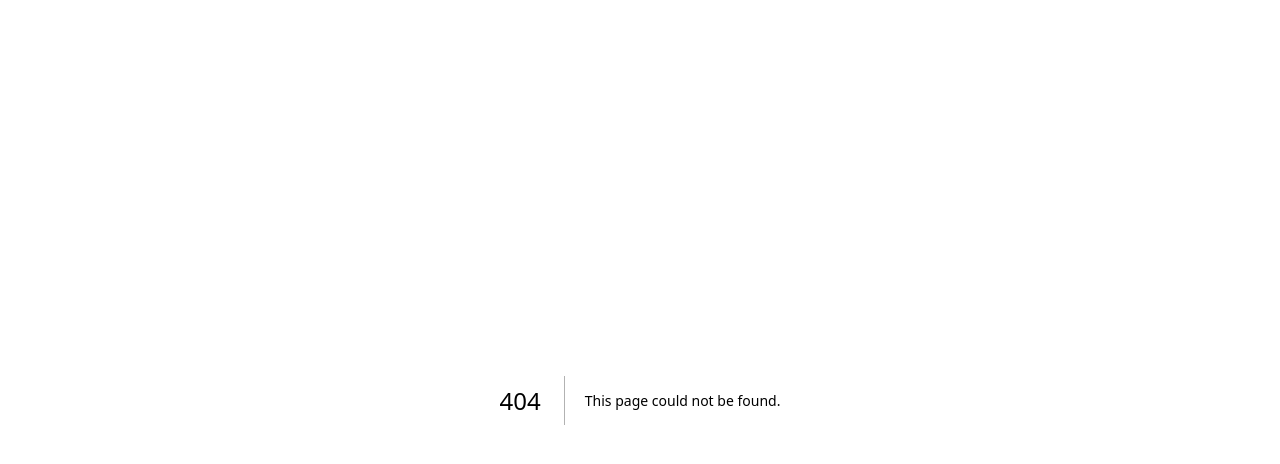
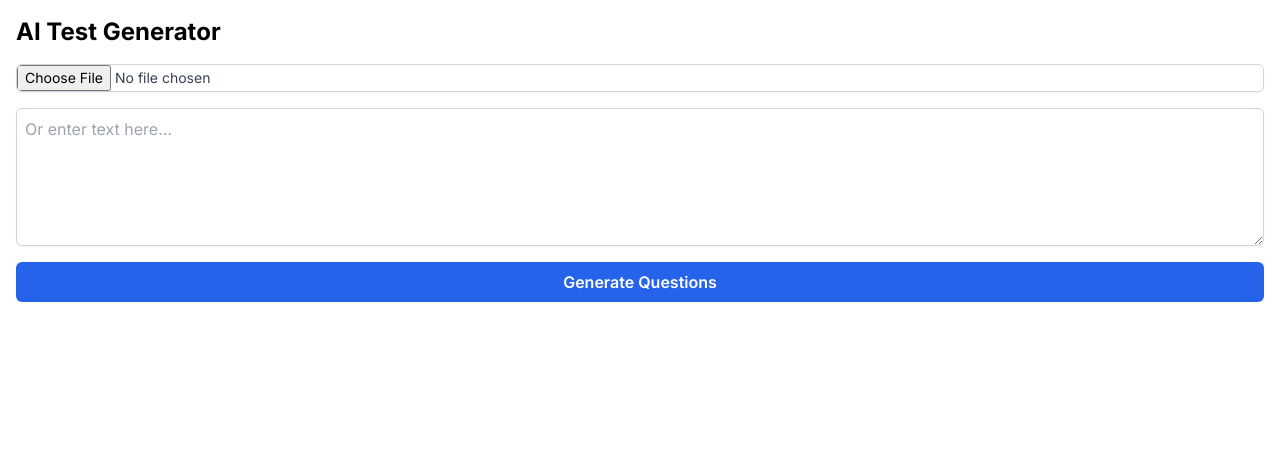
Before and after one commit to Appile1/hackathon-project-timeManagement-app, a Next.js app: page /Quiz in a window 1280 px wide. Before the commit this address had no page. Shown: the top 464 px of the page. Built offline with nearby package versions, Linux system fonts and the light colour scheme.

Commit message:
added the basic code to make the ai quiz section in progress

```diff
--- /dev/null
+++ b/src/app/Quiz/page.tsx
@@ -0,0 +1,47 @@
+"use client";
+
+import { useState } from "react";
+import FileUpload from "../../componets/FileUpload/FileUpload";
+import QuestionDisplay from "../../componets/QuestionDisplay/QuestionDisplay";
+
+export default function Home() {
+  const [questions, setQuestions] = useState([]);
+  const [isLoading, setIsLoading] = useState(false);
+
+  const handleTextExtracted = async (text: string) => {
+    setIsLoading(true);
+    try {
+      const response = await fetch("/api/generate-questions", {
+        method: "POST",
+        headers: {
+          "Content-Type": "application/json",
+        },
+        body: JSON.stringify({ text }),
+      });
+
+      if (response.ok) {
+        const { questions } = await response.json();
+        setQuestions(questions);
+      } else {
+        console.error("Failed to generate questions");
+      }
+    } catch (error) {
+      console.error("Error generating questions:", error);
+    }
+    setIsLoading(false);
+  };
+
+  return (
+    <main className="container mx-auto p-4">
+      <h1 className="text-2xl font-bold mb-4">AI Test Generator</h1>
+      <FileUpload onTextExtracted={handleTextExtracted} />
+      {isLoading && <p className="mt-4">Generating questions...</p>}
+      {questions.length > 0 && (
+        <div className="mt-8">
+          <h2 className="text-xl font-semibold mb-4">Generated Questions</h2>
+          <QuestionDisplay questions={questions} />
+        </div>
+      )}
+    </main>
+  );
+}
--- /dev/null
+++ b/src/app/api/extract-text/route.ts
@@ -0,0 +1,21 @@
+import { NextRequest, NextResponse } from "next/server";
+import { Readable } from "stream";
+import * as pdfParse from "pdf-parse";
+
+export async function POST(req: NextRequest) {
+  const formData = await req.formData();
+  const file = formData.get("file") as File;
+
+  if (!file) {
+    return NextResponse.json({ error: "No file uploaded" }, { status: 400 });
+  }
+
+  try {
+    const buffer = await file.arrayBuffer();
+    const data = await pdfParse(Buffer.from(buffer));
+    return NextResponse.json({ text: data.text });
+  } catch (error) {
+    console.error("Error parsing PDF:", error);
+    return NextResponse.json({ error: "Failed to parse PDF" }, { status: 500 });
+  }
+}
--- /dev/null
+++ b/src/app/api/generate-questions/route.ts
@@ -0,0 +1,42 @@
+import { NextRequest, NextResponse } from "next/server";
+import OpenAI from "openai";
+
+const openai = new OpenAI({
+  apiKey: process.env.OPENAI_API_KEY,
+});
+
+export async function POST(req: NextRequest) {
+  const { text } = await req.json();
+
+  if (!text) {
+    return NextResponse.json({ error: "No text provided" }, { status: 400 });
+  }
+
+  try {
+    const response = await openai.chat.completions.create({
+      model: "gpt-3.5-turbo",
+      messages: [
+        {
+          role: "system",
+          content:
+            "You are a helpful assistant that generates multiple-choice questions based on given text.",
+        },
+        {
+          role: "user",
+          content: `Generate 5 multiple-choice questions from the following text. Each question should have 4 options, and one should be marked as the correct answer. If the content doesn't lend itself to multiple-choice questions, generate true/false questions instead. Format the output as a JSON array of question objects.\n\nText: ${text}`,
+        },
+      ],
+      temperature: 0.7,
+      max_tokens: 1000,
+    });
+
+    const questions = JSON.parse(response.choices[0].message.content || "[]");
+    return NextResponse.json({ questions });
+  } catch (error) {
+    console.error("Error generating questions:", error);
+    return NextResponse.json(
+      { error: "Failed to generate questions" },
+      { status: 500 }
+    );
+  }
+}
--- /dev/null
+++ b/src/componets/FileUpload/FileUpload.tsx
@@ -0,0 +1,84 @@
+"use client";
+
+import { useState } from "react";
+
+interface FileUploadProps {
+  onTextExtracted: (text: string) => void;
+}
+
+export default function FileUpload({ onTextExtracted }: FileUploadProps) {
+  const [file, setFile] = useState<File | null>(null);
+  const [text, setText] = useState("");
+  const [isLoading, setIsLoading] = useState(false);
+
+  const handleFileChange = (e: React.ChangeEvent<HTMLInputElement>) => {
+    if (e.target.files) {
+      setFile(e.target.files[0]);
+    }
+  };
+
+  const handleTextChange = (e: React.ChangeEvent<HTMLTextAreaElement>) => {
+    setText(e.target.value);
+  };
+
+  const handleSubmit = async (e: React.FormEvent) => {
+    e.preventDefault();
+    setIsLoading(true);
+
+    if (file) {
+      const formData = new FormData();
+      formData.append("file", file);
+
+      try {
+        const response = await fetch("/api/extract-text", {
+          method: "POST",
+          body: formData,
+        });
+
+        if (response.ok) {
+          const { text } = await response.json();
+          onTextExtracted(text);
+        } else {
+          console.error("Failed to extract text from PDF");
+        }
+      } catch (error) {
+        console.error("Error uploading file:", error);
+      }
+    } else if (text) {
+      onTextExtracted(text);
+    }
+
+    setIsLoading(false);
+  };
+
+  return (
+    <form onSubmit={handleSubmit} className="space-y-4">
+      <div>
+        <input
+          type="file"
+          accept=".pdf"
+          onChange={handleFileChange}
+          className="block w-full text-sm text-gray-700 border border-gray-300 rounded-md shadow-sm focus:outline-none focus:ring focus:ring-blue-500"
+        />
+      </div>
+      <div>
+        <textarea
+          placeholder="Or enter text here..."
+          value={text}
+          onChange={handleTextChange}
+          rows={5}
+          className="block w-full p-2 border border-gray-300 rounded-md shadow-sm focus:outline-none focus:ring focus:ring-blue-500"
+        />
+      </div>
+      <button
+        type="submit"
+        disabled={isLoading || (!file && !text)}
+        className={`w-full py-2 px-4 font-semibold text-white rounded-md focus:outline-none ${
+          isLoading ? "bg-gray-500" : "bg-blue-600 hover:bg-blue-700"
+        }`}
+      >
+        {isLoading ? "Processing..." : "Generate Questions"}
+      </button>
+    </form>
+  );
+}
--- /dev/null
+++ b/src/componets/QuestionDisplay/QuestionDisplay.tsx
@@ -0,0 +1,84 @@
+"use client";
+
+import { useState } from "react";
+
+interface Question {
+  question: string;
+  options: string[];
+  correctAnswer: string;
+}
+
+interface QuestionDisplayProps {
+  questions: Question[];
+}
+
+export default function QuestionDisplay({ questions }: QuestionDisplayProps) {
+  const [selectedAnswers, setSelectedAnswers] = useState<string[]>(
+    new Array(questions.length).fill("")
+  );
+  const [showResults, setShowResults] = useState(false);
+
+  const handleAnswerChange = (questionIndex: number, answer: string) => {
+    const newAnswers = [...selectedAnswers];
+    newAnswers[questionIndex] = answer;
+    setSelectedAnswers(newAnswers);
+  };
+
+  const handleSubmit = () => {
+    setShowResults(true);
+  };
+
+  return (
+    <div className="space-y-4">
+      {questions.map((question, index) => (
+        <div key={index} className="p-4 border rounded-lg shadow-md bg-white">
+          <h3 className="text-lg font-semibold">{question.question}</h3>
+          <div className="mt-2">
+            {question.options.map((option, optionIndex) => (
+              <div key={optionIndex} className="flex items-center mb-2">
+                <input
+                  type="radio"
+                  value={option}
+                  id={`q${index}-o${optionIndex}`}
+                  checked={selectedAnswers[index] === option}
+                  onChange={() => handleAnswerChange(index, option)}
+                  className="mr-2 h-4 w-4 border-gray-300 focus:ring-blue-500"
+                />
+                <label
+                  htmlFor={`q${index}-o${optionIndex}`}
+                  className="text-gray-700"
+                >
+                  {option}
+                </label>
+              </div>
+            ))}
+          </div>
+          {showResults && (
+            <div className="mt-2">
+              {selectedAnswers[index] === question.correctAnswer ? (
+                <p className="text-green-600">Correct!</p>
+              ) : (
+                <p className="text-red-600">
+                  Incorrect. The correct answer is: {question.correctAnswer}
+                </p>
+              )}
+            </div>
+          )}
+        </div>
+      ))}
+      {!showResults && (
+        <button
+          onClick={handleSubmit}
+          disabled={selectedAnswers.some((answer) => answer === "")}
+          className={`mt-4 w-full py-2 text-white rounded-md focus:outline-none ${
+            selectedAnswers.some((answer) => answer === "")
+              ? "bg-gray-400"
+              : "bg-blue-600 hover:bg-blue-700"
+          }`}
+        >
+          Submit Answers
+        </button>
+      )}
+    </div>
+  );
+}
```
